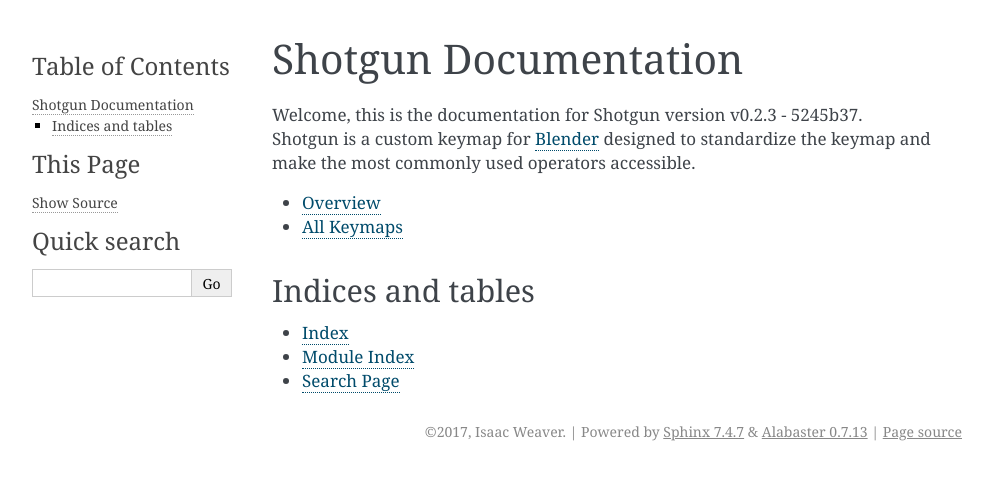
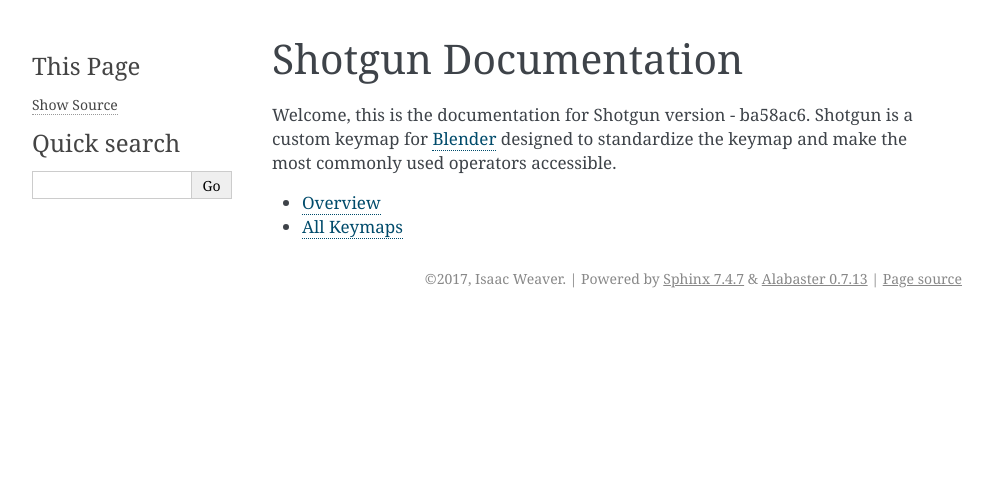
Before and after one commit to wisaac407/shotgun, a Sphinx documentation site: the page built from doc/index.rst, in a window 1280 px wide. Shown: the top 480 px of the page, without its empty margins (148-1141 px from the left). Built offline with Sphinx 7.4.7, drawn with Linux system fonts in a browser that asks for light colours; pages that are not in the unit, such as notebooks, are missing from menus.

Commit message:
Travis build: 57

```diff
--- a/doc/conf.py
+++ b/doc/conf.py
@@ -1,5 +1,5 @@
 
-#!/usr/bin/env python3
+#!/usr/bin/env python
 
 import sys
 import os
@@ -17,8 +17,8 @@
 copyright = '2017, Isaac Weaver'
 author = 'Isaac Weaver'
 
-version = 'v0.2.3 - 5245b37'
-release = 'v0.2.3 - 5245b37'
+version = ' - ba58ac6'
+release = ' - ba58ac6'
 
 intersphinx_mapping = {
     'blender': ('http://docs.blender.org/api/blender_python_api_master/', '../blender_objects.inv')
--- a/doc/index.rst
+++ b/doc/index.rst
@@ -3,7 +3,7 @@
 Shotgun Documentation
 =====================
 
-Welcome, this is the documentation for Shotgun version v0.2.3 - 5245b37.
+Welcome, this is the documentation for Shotgun version  - ba58ac6.
 Shotgun is a custom keymap for `Blender <http://www.blender.org>`_ designed to standardize the keymap and make the most
 commonly used operators accessible.
 
@@ -12,11 +12,3 @@
 
    Overview<overview.rst>
    All Keymaps<keymaps.rst>
-
-
-Indices and tables
-==================
-
-* :ref:`genindex`
-* :ref:`modindex`
-* :ref:`search`
--- a/doc/keymaps/nodeeditor.rst
+++ b/doc/keymaps/nodeeditor.rst
@@ -248,7 +248,7 @@
 
    Search and Add Node
 
-   bpy.ops.node.add_search(settings=[], use_transform=False, type="", node_item='0')
+   bpy.ops.node.add_search(type="", use_transform=False, settings=[], node_item='0')
 
 
    +--------------+--------+
```
